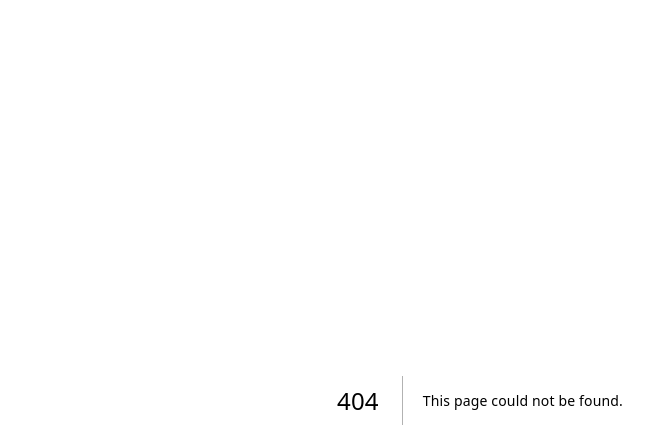
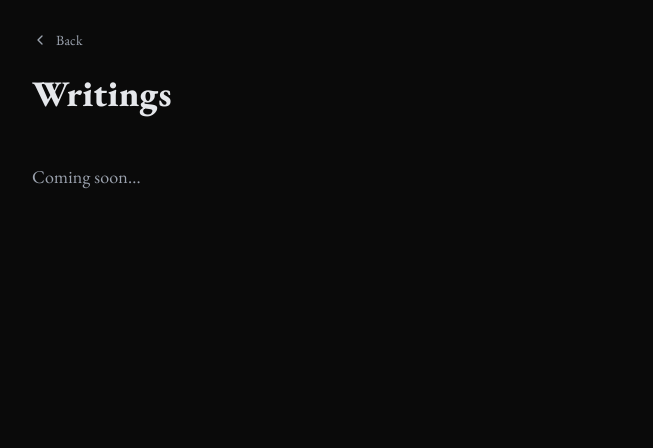
Before and after one commit to DavidBShan/WebsiteV2, a Next.js app: page /writings in a window 1280 px wide. Before the commit this address had no page. Shown: the top 448 px of the page, without its empty margins (160-813 px from the left). Built offline with nearby package versions, Linux system fonts and the light colour scheme.

Commit message:
writings page

```diff
--- a/app/page.tsx
+++ b/app/page.tsx
@@ -1,6 +1,7 @@
 "use client";
 
 import { useState, useEffect } from "react";
+import Link from "next/link";
 import ThemeToggle3D from "./components/ThemeToggle3D";
 import AgeProgress from "./components/AgeProgress";
 
@@ -181,10 +182,8 @@ export default function Home() {
                   </svg>
                   <span className="sr-only">Email</span>
                 </a>
-                <a
-                  href="https://medium.com/@sritan"
-                  target="_blank"
-                  rel="noopener noreferrer"
+                <Link
+                  href="/writings"
                   className="hover:opacity-80 p-1 -m-1"
                   style={{ color: isDarkMode ? '#9ca3af' : '#4b5563' }}
                 >
@@ -204,7 +203,7 @@ export default function Home() {
                     <path d="M18.5 2.5a2.121 2.121 0 0 1 3 3L12 15l-4 1 1-4 9.5-9.5z"></path>
                   </svg>
                   <span className="sr-only">Writing</span>
-                </a>
+                </Link>
                 <a
                   href="https://letterboxd.com/sritan"
                   target="_blank"
--- /dev/null
+++ b/app/writings/page.tsx
@@ -0,0 +1,77 @@
+"use client";
+
+import { useState, useEffect } from "react";
+import Link from "next/link";
+
+export default function Writings() {
+  const [isDarkMode, setIsDarkMode] = useState(true);
+
+  useEffect(() => {
+    const savedTheme = localStorage.getItem("theme");
+    const prefersDark = savedTheme ? savedTheme === "dark" : true;
+    setIsDarkMode(prefersDark);
+
+    if (prefersDark) {
+      document.documentElement.classList.add("dark");
+    } else {
+      document.documentElement.classList.remove("dark");
+    }
+  }, []);
+
+  return (
+    <main
+      className="min-h-screen flex justify-center overflow-x-hidden"
+      style={{
+        paddingTop: "30px",
+        paddingBottom: "30px",
+        paddingLeft: "24px",
+        paddingRight: "24px"
+      }}
+    >
+      <div className="max-w-4xl w-full">
+        <div className="flex flex-col gap-6">
+          {/* Back link */}
+          <Link
+            href="/"
+            className="inline-flex items-center gap-2 text-sm hover:opacity-70 transition-opacity animate-fade-in delay-0"
+            style={{ color: isDarkMode ? '#9ca3af' : '#4b5563' }}
+          >
+            <svg
+              stroke="currentColor"
+              fill="none"
+              strokeWidth="2"
+              viewBox="0 0 24 24"
+              strokeLinecap="round"
+              strokeLinejoin="round"
+              className="w-4 h-4"
+              xmlns="http://www.w3.org/2000/svg"
+            >
+              <polyline points="15 18 9 12 15 6"></polyline>
+            </svg>
+            Back
+          </Link>
+
+          {/* Title */}
+          <div className="animate-fade-in delay-0">
+            <h1
+              className="text-3xl sm:text-4xl font-black"
+              style={{
+                color: isDarkMode ? "#e5e7eb" : "#374151",
+                marginBottom: "1.5rem"
+              }}
+            >
+              Writings
+            </h1>
+          </div>
+
+          {/* Coming soon message */}
+          <section className="animate-fade-in delay-400">
+            <p className="leading-relaxed text-base sm:text-lg" style={{ color: isDarkMode ? '#9ca3af' : '#4b5563' }}>
+              Coming soon...
+            </p>
+          </section>
+        </div>
+      </div>
+    </main>
+  );
+}
```
